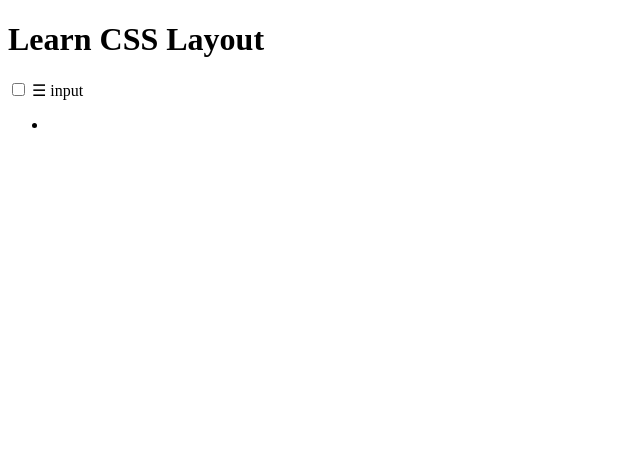
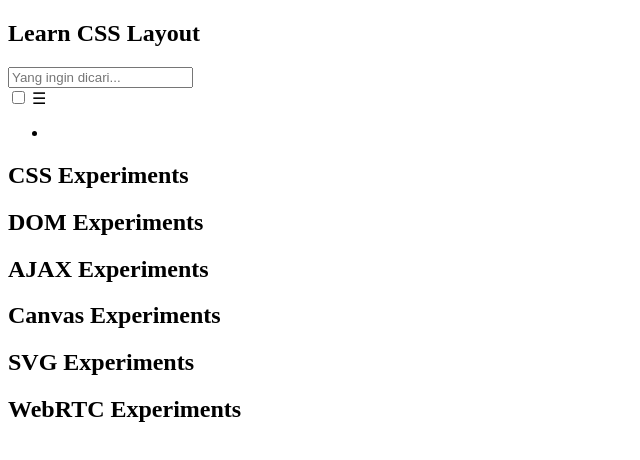
Before and after one commit to keripix/learn-css-layout, a plain HTML site: page index.html in a window 1280 px wide. Shown: the whole page, without its empty margins (0-640 px from the left). Drawn offline with nearby package versions, Linux system fonts and the light colour scheme; files that its build step writes are made by us from their sources.

Commit message:
comments

```diff
--- a/index.html
+++ b/index.html
@@ -3,23 +3,67 @@
     <head>
             <meta charset="utf-8">
             <meta http-equiv="X-UA-Compatible" content="IE=edge">
-            <title>Belajar CSS Layout</title>
+            <title>Learn CSS Layout</title>
             <link rel="stylesheet" href="css/style.css">
     </head>
     <body>
         <header>
-            <h1>Learn CSS Layout</h1>
+            <!-- this is meant ot be at the top of the header -->
+            <section>
+                <!-- this is meant to be site's main title -->
+                <h1>Learn CSS Layout</h1>
+                <input type="text" placeholder="Yang ingin dicari...">
+            </section>
+            <!-- this is meant to be at the bottom of the header -->
+            <section>
+                <input type="checkbox" id="toggle">
+                <label for="toggle">☰</label>
+                <!-- to be placed on the right -->
+                <p></p>
+            </section>
         </header>
+        <!-- this is meant to be hidden by default. it will be shown when toggled by #toggle -->
         <aside>
-            <input type="checkbox" id="toggle">
-            <label for="toggle">☰</label>
-            input
             <nav>
                 <ul>
                     <li><a href="" title=""></a></li>
                 </ul>
             </nav>
         </aside>
+        <!-- this is meant to be the place where each item is shown -->
+        <div class="content" role="main">
+            <article>
+                <header>
+                    <h2>CSS Experiments</h2>
+                </header>
+            </article>
+            <article>
+                <header>
+                    <h2>DOM Experiments</h2>
+                </header>
+            </article>
+            <article>
+                <header>
+                    <h2>AJAX Experiments</h2>
+                </header>
+            </article>
+            <article>
+                <header>
+                    <h2>Canvas Experiments</h2>
+                </header>
+            </article>
+            <article>
+                <header>
+                    <h2>SVG Experiments</h2>
+                </header>
+            </article>
+            <article>
+                <header>
+                    <h2>WebRTC Experiments</h2>
+                </header>
+            </article>
+        </div>
+        <!-- this is meant to be a footer -->
         <footer></footer>
     </body>
 </html>
```
